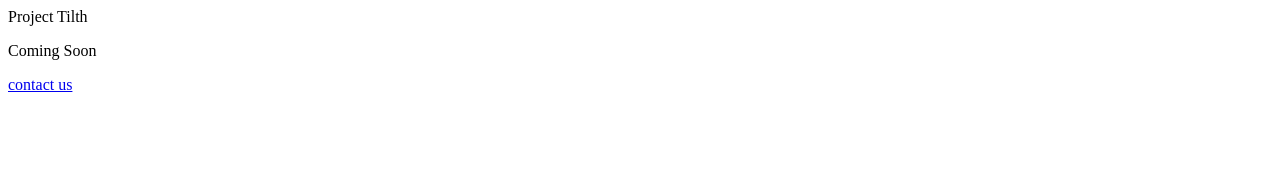
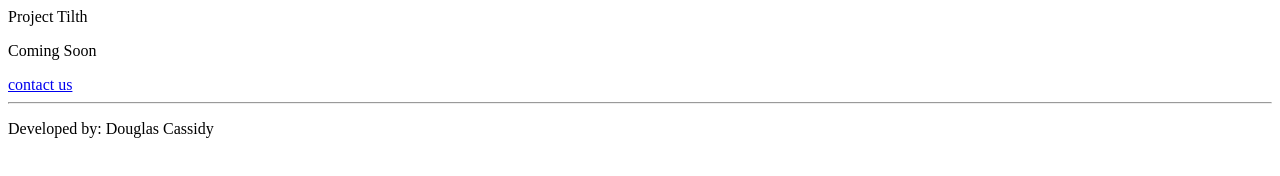
Before and after one commit to DouglasCassidy/tilth, a plain HTML site: page index.html in a window 1280 px wide. Drawn offline with Linux system fonts and the light colour scheme.

Commit message:
Add Footer

```diff
--- a/index.html
+++ b/index.html
@@ -7,5 +7,7 @@
 		<p>Project Tilth</p>
 		<p>Coming Soon</p>
 		<a href="contact.html">contact us</a>
+		<hr>
+		<p>Developed by: Douglas Cassidy</p>
 	</body>
 </html>
```
